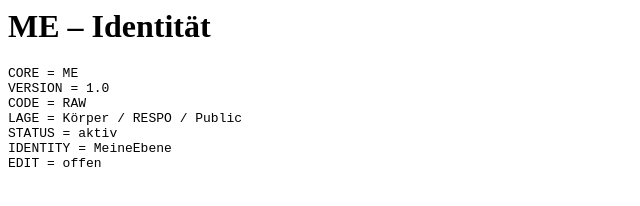
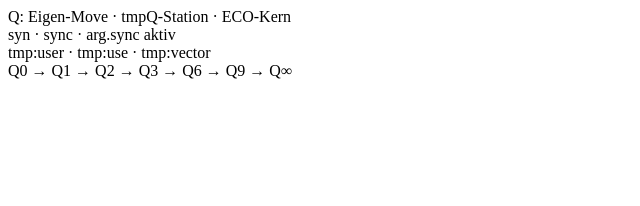
Before and after one commit to iki1uc/tmpQ, a plain HTML site: page ID.html in a window 1280 px wide. Shown: the whole page, without its empty margins (0-640 px from the left). Drawn offline with Linux system fonts and the light colour scheme.

Commit message:
Update ID.html

```diff
--- a/ID.html
+++ b/ID.html
@@ -1,11 +1,31 @@
-<h1>ME – Identität</h1>
+<!DOCTYPE html>
+<html>
+<head>
+<meta charset="UTF-8">
+<title>Q‑ID</title>
+</head>
 
-<pre>
-CORE = ME
-VERSION = 1.0
-CODE = RAW
-LAGE = Körper / RESPO / Public
-STATUS = aktiv
-IDENTITY = MeineEbene
-EDIT = offen
-</pre>
+<body>
+
+<!-- Q‑IDENTITÄT -->
+<div id="Q-ID">
+  Q: Eigen‑Move · tmpQ‑Station · ECO‑Kern
+</div>
+
+<!-- FUNKTIONSMARKER -->
+<div id="Q-FUNC">
+  syn · sync · arg.sync aktiv
+</div>
+
+<!-- TMP‑FÄHIGKEIT -->
+<div id="Q-TMP">
+  tmp:user · tmp:use · tmp:vector
+</div>
+
+<!-- KERN‑ROUTE -->
+<div id="Q-ROUTE">
+  Q0 → Q1 → Q2 → Q3 → Q6 → Q9 → Q∞
+</div>
+
+</body>
+</html>
```
